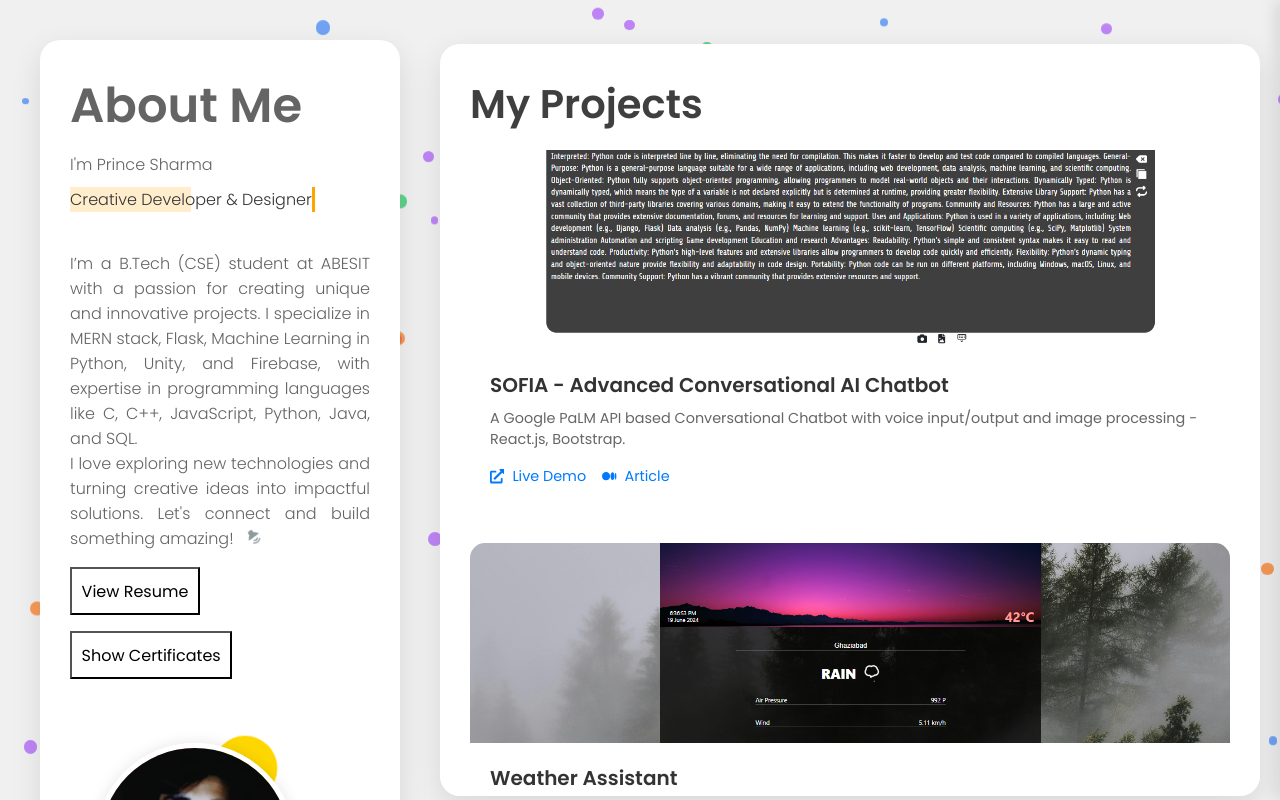
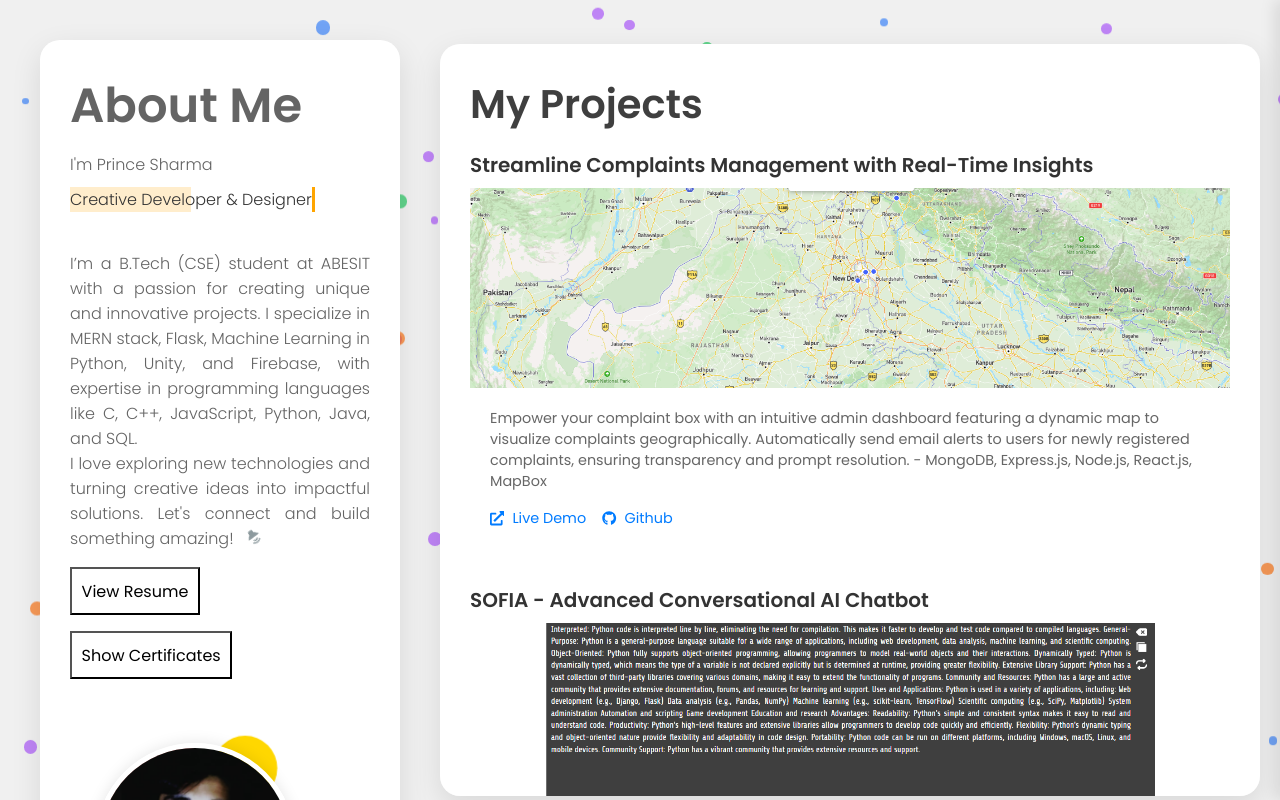
Before and after one commit to Prince-Sharma002/portfolio-front, a React (Create React App) app: page / in a window 1280 px wide. Shown: the top 800 px of the page. Built offline with nearby package versions, Linux system fonts and the light colour scheme.

Commit message:
complain box project added

```diff
--- a/src/components/Projects.jsx
+++ b/src/components/Projects.jsx
@@ -6,6 +6,7 @@ import leakage from "../assets/leakage.png";
 import sofia from "../assets/sofia.png";
 import studypilot from "../assets/studypilot.png";
 import weather from "../assets/weather.png";
+import complainbox from "../assets/complainbox.png";
 import styles from './style.module.css';
 
 
@@ -121,6 +122,13 @@ const ProjectLink = styled.a`
 
 const projects = [
   {
+    title: "Streamline Complaints Management with Real-Time Insights",
+    description: "Empower your complaint box with an intuitive admin dashboard featuring a dynamic map to visualize complaints geographically. Automatically send email alerts to users for newly registered complaints, ensuring transparency and prompt resolution. - MongoDB, Express.js, Node.js, React.js, MapBox ",
+    image: complainbox,
+    appLink: "https://complain-frontend.vercel.app/",
+    gitLink: "https://tinyurl.com/35panaf8"
+  },
+  {
     title: "SOFIA - Advanced Conversational AI Chatbot",
     description: "A Google PaLM API based Conversational Chatbot with voice input/output and image processing - React.js, Bootstrap.",
     image: sofia,
@@ -155,11 +163,11 @@ const Projects = () => {
       <ProjectsGrid>
         {projects.map((project, index) => (
           <ProjectCard key={index}>
+            <ProjectTitle>{project.title}</ProjectTitle>
             <ProjectImage>
               <img src={project.image} alt={project.title} />
             </ProjectImage>
             <ProjectInfo>
-              <ProjectTitle>{project.title}</ProjectTitle>
               <ProjectDescription>{project.description}</ProjectDescription>
               <ProjectLinks>
                 {project.appLink && (
```
Also changed, not shown: src/assets/complainbox.png (added).
